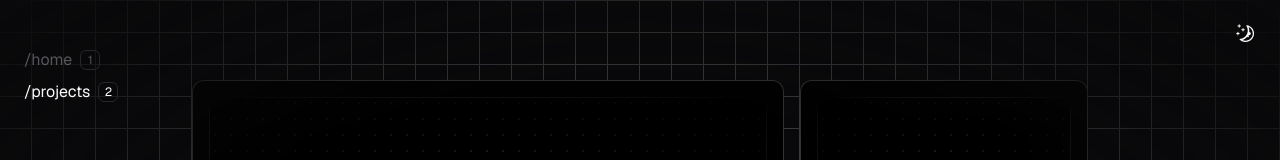
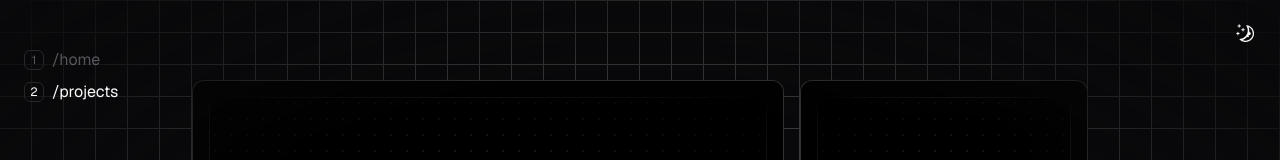
Before and after one commit to putuhema/phema.dev, a Next.js app: page /projects in a window 1280 px wide. Shown: the top 160 px of the page. Built offline with nearby package versions, Linux system fonts and the light colour scheme.

Commit message:
feat: update nav

```diff
--- a/components/nav.tsx
+++ b/components/nav.tsx
@@ -26,10 +26,10 @@ const Nav = ({ links }: NavProps) => {
             pathname === link.href && "text-foreground",
           )}
         >
-          <p>/{link.title}</p>
-          <p className=" text-xs h-5 w-5 grid place-content-center  border rounded-md ml-2">
+          <p className=" text-xs h-5 w-5 grid place-content-center  border rounded-md mr-2">
             {link.shortcut}
           </p>
+          <p>/{link.title}</p>
         </Link>
       ))}
     </nav>
```
